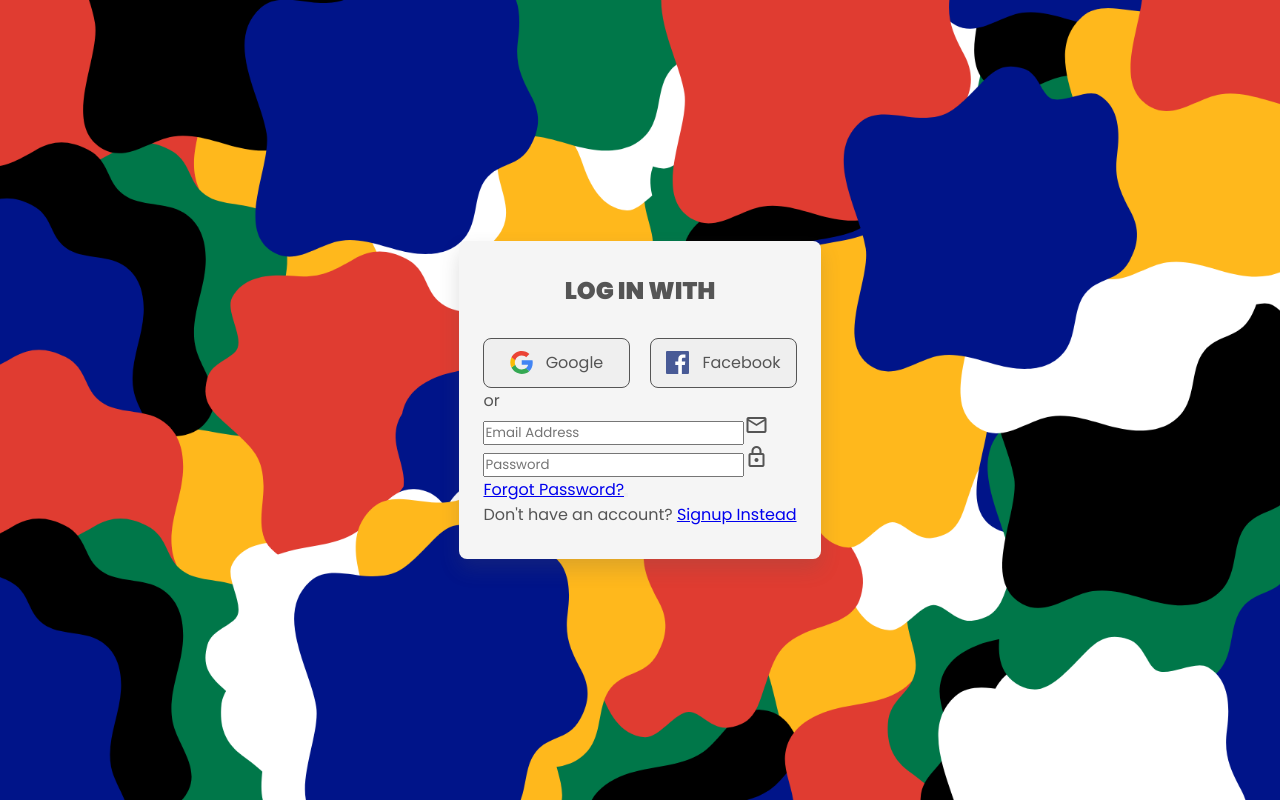
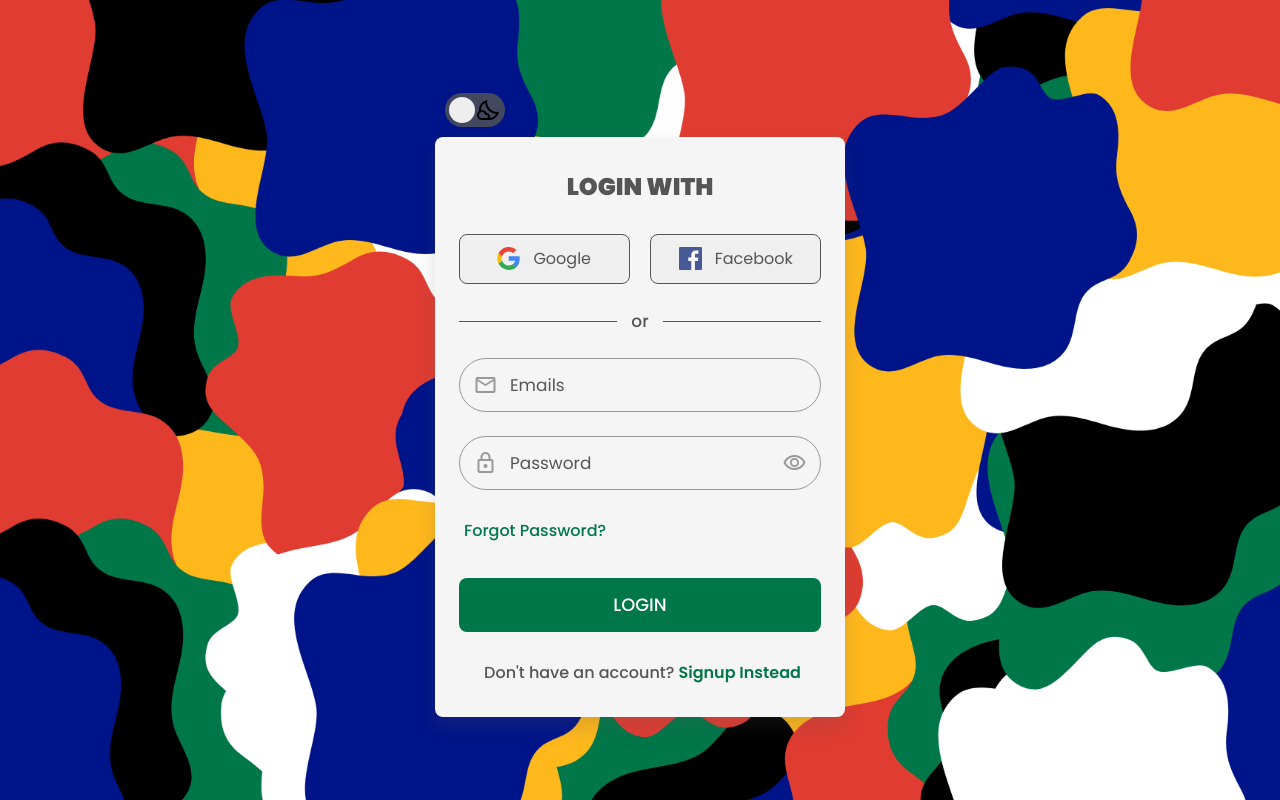
Before and after one commit to Girls-Girls-Inc/const-arch-app, a React (Vite) app in the folder frontend/: page /signin in a window 1280 px wide. Built offline with nearby package versions, Linux system fonts and the light colour scheme.

Commit message:
Making elements into components for modular design

```diff
--- /dev/null
+++ b/frontend/src/components/InputField.jsx
@@ -0,0 +1,18 @@
+import React from "react";
+
+const InputField = ({ id, type, placeholder, icon }) => {
+  return (
+    <div className="input-wrapper">
+      <input
+        id={id}
+        type={type}
+        placeholder={placeholder}
+        className="input-field"
+        required
+      />
+      <i className="material-symbols-outlined">{icon}</i>
+    </div>
+  );
+};
+
+export default InputField;
--- /dev/null
+++ b/frontend/src/components/PasswordInputField.jsx
@@ -0,0 +1,30 @@
+import React, { useState } from "react";
+
+const PasswordInputField = ({ id, placeholder }) => {
+  const [showPassword, setShowPassword] = useState(false);
+
+  const togglePassword = () => {
+    setShowPassword((prev) => !prev);
+  };
+
+  return (
+    <div className="input-wrapper">
+      <input
+        id={id}
+        type={showPassword ? "text" : "password"}
+        placeholder={placeholder}
+        className="input-field"
+        required
+      />
+      <i className="material-symbols-outlined lock-icon">lock</i>
+      <span
+        className="material-symbols-outlined eye-icon"
+        onClick={togglePassword}
+      >
+        {showPassword ? "visibility_off" : "visibility"}
+      </span>
+    </div>
+  );
+};
+
+export default PasswordInputField;
--- /dev/null
+++ b/frontend/src/components/ThemeSwitch.jsx
@@ -0,0 +1,29 @@
+import React, { useState, useEffect } from "react";
+
+const ThemeSwitch = () => {
+  const [isDarkMode, setIsDarkMode] = useState(false);
+
+  const switchTheme = () => {
+    setIsDarkMode((prev) => !prev);
+  };
+
+  useEffect(() => {
+    if (isDarkMode) {
+      document.body.classList.add("dark-theme");
+    } else {
+      document.body.classList.remove("dark-theme");
+    }
+  }, [isDarkMode]);
+
+  return (
+    <label className="switch">
+      <input type="checkbox" checked={isDarkMode} onChange={switchTheme} />
+      <span className="slider round">
+        <i className="material-symbols-outlined">wb_sunny</i>
+        <i className="material-symbols-outlined">nights_stay</i>
+      </span>
+    </label>
+  );
+};
+
+export default ThemeSwitch;
--- a/frontend/src/index.css
+++ b/frontend/src/index.css
@@ -1,25 +1,23 @@
 @import url("https://fonts.googleapis.com/css2?family=Poppins:wght@400;500;600;700;800;900&display=swap");
 
+input::-ms-reveal,
+input::-ms-clear {
+  display: none;
+}
 :root {
   width: 100%;
   padding: 0 0.6rem;
-  --background: #ffffff;
-  --foreground: #171717;
   --south-africa-green: #007749;
   --south-africa-yellow: #ffb81c;
   --south-africa-black: #000000;
   --south-africa-white: #ffffff;
   --south-africa-red: #e03c31;
   --south-africa-blue: #001489;
-  --dark-bg: #121212;
+  --dark-bg: #272525;
   --light-bg: #f5f5f5;
 }
 
 @media (prefers-color-scheme: dark) {
-  :root {
-    --background: #121212;
-    --foreground: #f5f5f5;
-  }
 }
 
 * {
@@ -30,6 +28,7 @@
 }
 
 .btn {
+  color: #555;
   display: flex;
   align-items: center;
   justify-content: center;
@@ -37,7 +36,7 @@
   border-radius: 0.5rem;
   font-size: 1rem;
   cursor: pointer;
-  border: #555 solid 1px;
+  border: #999 solid 2px;
 }
 
 html,
@@ -117,24 +116,6 @@ input:checked + .slider:before {
   border-radius: 50%;
 }
 
-.signup-bg {
-  background: linear-gradient(
-    to bottom,
-    var(--south-africa-white) 0%,
-    var(--south-africa-white) 16.66%,
-    var(--south-africa-red) 16.66%,
-    var(--south-africa-red) 33.32%,
-    var(--south-africa-green) 33.32%,
-    var(--south-africa-green) 49.98%,
-    var(--south-africa-yellow) 49.98%,
-    var(--south-africa-yellow) 66.64%,
-    var(--south-africa-blue) 66.64%,
-    var(--south-africa-blue) 83.3%,
-    var(--south-africa-black) 83.3%,
-    var(--south-africa-black) 100%
-  );
-}
-
 .social-login .social-button {
   display: flex;
   width: 100%;
@@ -150,6 +131,10 @@ input:checked + .slider:before {
   transition: all 0.3s ease;
 }
 
+.dark-theme .social-login .social-button {
+  background: var(--dark-bg);
+}
+
 .social-login .social-button:hover {
   border-color: var(--south-africa-green);
   transform: scale(0.98);
@@ -162,6 +147,10 @@ input:checked + .slider:before {
   border-radius: 0.5rem;
   box-shadow: 0 10px 20px rgba(85, 85, 85, 0.2);
   color: #555;
+}
+
+.dark-theme .login-container {
+  background-color: var(--dark-bg);
 }
 
 .form-title {
@@ -181,17 +170,49 @@ input:checked + .slider:before {
   width: 23px;
 }
 
-.dark-mode .input-field {
-  background-color: #1a1919;
-  color: var(--south-africa-white);
+.input-wrapper {
+  height: 54px;
+  width: 100%;
+  position: relative;
+  margin-bottom: 1.5rem;
 }
 
-.dark-mode .input-field input {
-  color: var(--south-africa-white);
+.input-wrapper .input-field {
+  background: var(--light-bg);
+  height: 100%;
+  width: 100%;
+  outline: none;
+  font-size: 1.06rem;
+  border-radius: 55px;
+  border: 1px solid #999;
+  padding: 0 1.25rem 0 3.12rem;
+  transition: 0.2s ease;
 }
 
-.input-field {
-  position: relative;
+.dark-theme .input-wrapper .input-field {
+  background: var(--dark-bg);
+  color: #fff;
+}
+
+.input-wrapper i {
+  color: #999;
+  position: absolute;
+  top: 50%;
+  left: 0.9rem;
+  pointer-events: none;
+  transform: translateY(-50%);
+}
+
+.input-wrapper .input-field:focus {
+  border-color: #555;
+}
+
+.input-wrapper .input-field:focus ~ i {
+  color: #555;
+}
+
+.input-wrapper .input-field::placeholder {
+  color: #555;
 }
 
 body.signin-page {
@@ -202,3 +223,113 @@ body.signin-page {
   background-attachment: fixed;
   min-height: 100vh;
 }
+
+.login-button {
+  width: 100%;
+  margin-top: 2.19rem;
+  cursor: pointer;
+  outline: none;
+  height: 54px;
+  background: var(--south-africa-green);
+  color: white;
+  border: none;
+  border-radius: 0.5rem;
+  text-transform: uppercase;
+  font-size: 1.12rem;
+  font-weight: 500;
+  transition: 0.2s ease;
+}
+
+.login-button:hover {
+  background: #1a9b6a;
+  transform: scale(0.9);
+}
+
+.login-container .seperator {
+  margin: 1.5rem 0;
+  text-align: center;
+  position: relative;
+}
+
+.seperator span {
+  position: relative;
+  z-index: 1;
+  background: var(--light-bg);
+  padding: 0 0.9rem;
+  font-size: 1.06rem;
+  font-weight: 500;
+}
+
+.seperator::after {
+  border: 0px solid #555;
+  position: absolute;
+  content: "";
+  left: 0;
+  top: 50%;
+  width: 100%;
+  height: 1px;
+  background: #555;
+}
+
+.dark-theme .seperator span {
+  background: var(--dark-bg);
+}
+
+.login-container .signup-text {
+  text-align: center;
+  margin: 1.75rem 0 0 0.31rem;
+  font-weight: 500;
+}
+
+.login-container a {
+  color: var(--south-africa-green);
+  text-decoration: none;
+  font-weight: 600;
+}
+
+.login-container a:hover {
+  text-decoration: underline;
+  color: var(--south-africa-green);
+}
+
+.login-container .forgot-password-link {
+  display: block;
+  color: var(--south-africa-green);
+  margin: 1.75rem 0 0 0.31rem;
+  font-weight: 500;
+}
+.input-wrapper .lock-icon {
+  color: #999;
+  position: absolute;
+  top: 50%;
+  left: 0.9rem;
+  pointer-events: none;
+  transform: translateY(-50%);
+}
+
+.input-wrapper .eye-icon {
+  color: #999;
+  position: absolute;
+  top: 50%;
+  right: 0.9rem;
+  cursor: pointer;
+  transform: translateY(-50%);
+  font-size: 1.5rem;
+  user-select: none;
+}
+
+.input-wrapper .eye-icon:hover {
+  color: var(--south-africa-green); /* change color on hover */
+}
+
+.input-wrapper .input-field:focus {
+  border-color: #555;
+}
+
+.input-wrapper .input-field:focus ~ .lock-icon {
+  color: #555;
+}
+
+.input-wrapper .input-field:focus ~ .eye-icon {
+  color: #555;
+}
--- a/frontend/src/pages/signIn.jsx
+++ b/frontend/src/pages/signIn.jsx
@@ -4,16 +4,19 @@ import { useUser } from "../context/UserContext";
 import { useNavigate } from "react-router-dom";
 import { Link } from "react-router-dom";
 import "../index.css";
+import InputField from "../components/InputField";
+import PasswordInputField from "../components/PasswordInputField";
+import ThemeSwitch from "../components/ThemeSwitch";
 
 export default function SigninPage() {
   const { setUser } = useUser();
   const navigate = useNavigate();
 
   useEffect(() => {
-    document.body.classList.add("signin-page");
+    document.body.classList.add("signin-page"); // Add class to the body when this page loads
 
     return () => {
-      document.body.classList.remove("signin-page");
+      document.body.classList.remove("signin-page"); // Clean up by removing the class when the component is unmounted
     };
   }, []);
 
@@ -43,16 +46,9 @@ export default function SigninPage() {
 
   return (
     <main>
-      {/* <label className="switch">
-        <input type="checkbox" checked onchange="switchTheme()" />
-        <span className="slider round">
-          <i className="material-symbols-outlined">wb_sunny</i>
-
-          <i className="material-symbols-outlined">nights_stay</i>
-        </span>
-      </label> */}
+      <ThemeSwitch />
       <div className="login-container">
-        <h2 className="form-title">Log in with</h2>
+        <h2 className="form-title">Login with</h2>
         <div className="social-login">
           <button onClick={() => login()} className="social-button">
             <img
@@ -75,29 +71,23 @@ export default function SigninPage() {
           <span>or</span>
         </p>
         <form action="#" className="login-form">
-          <div className="input-wrapper">
-            <input
-              id="signin-email"
-              type="email"
-              placeholder="Email Address"
-              className="input-field"
-              required
-            />
-            <i className="material-symbols-outlined">mail</i>
-          </div>
-          <div className="input-wrapper">
-            <input
-              type="password"
-              placeholder="Password"
-              className="input-field"
-              required
-            />
-            <i className="material-symbols-outlined">lock</i>
-          </div>
+          <InputField
+            id="sign-up-email"
+            type="email"
+            placeholder="Emails"
+            icon="mail"
+          />
+          {/* <InputField
+            id="sign-up-password"
+            type="password"
+            placeholder="Password"
+            icon="lock"
+          /> */}
+          <PasswordInputField id="sign-up-email" placeholder="Password" />
           <a href="#" className="forgot-password-link">
             Forgot Password?
           </a>
-          <button className="login-button"></button>
+          <button className="login-button">Login</button>
           <p className="signup-text">
             Don&apos;t have an account? <Link to="/signup">Signup Instead</Link>
           </p>
```
Also changed, not shown: frontend/src/pages/signUp.jsx (+12 -16 lines).
